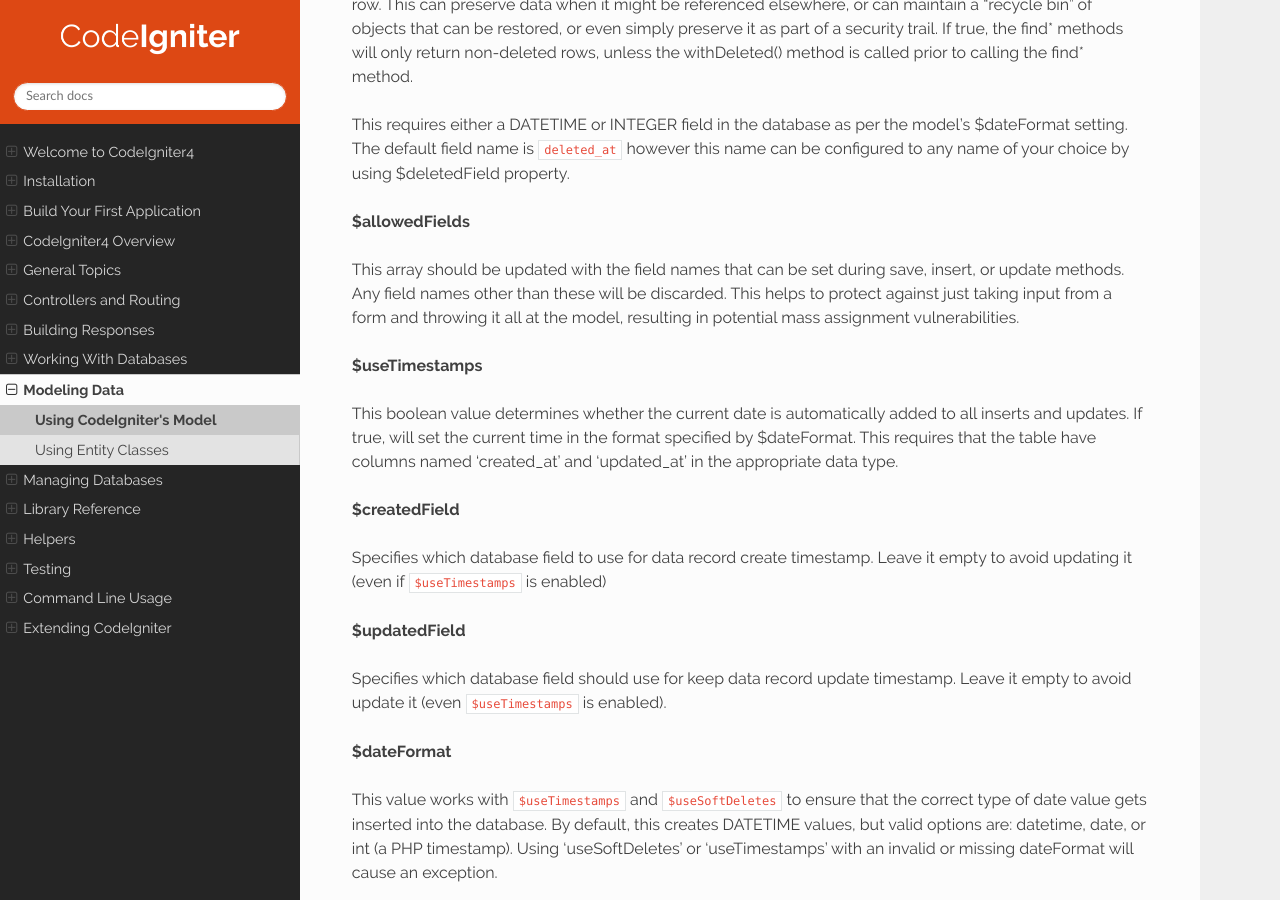
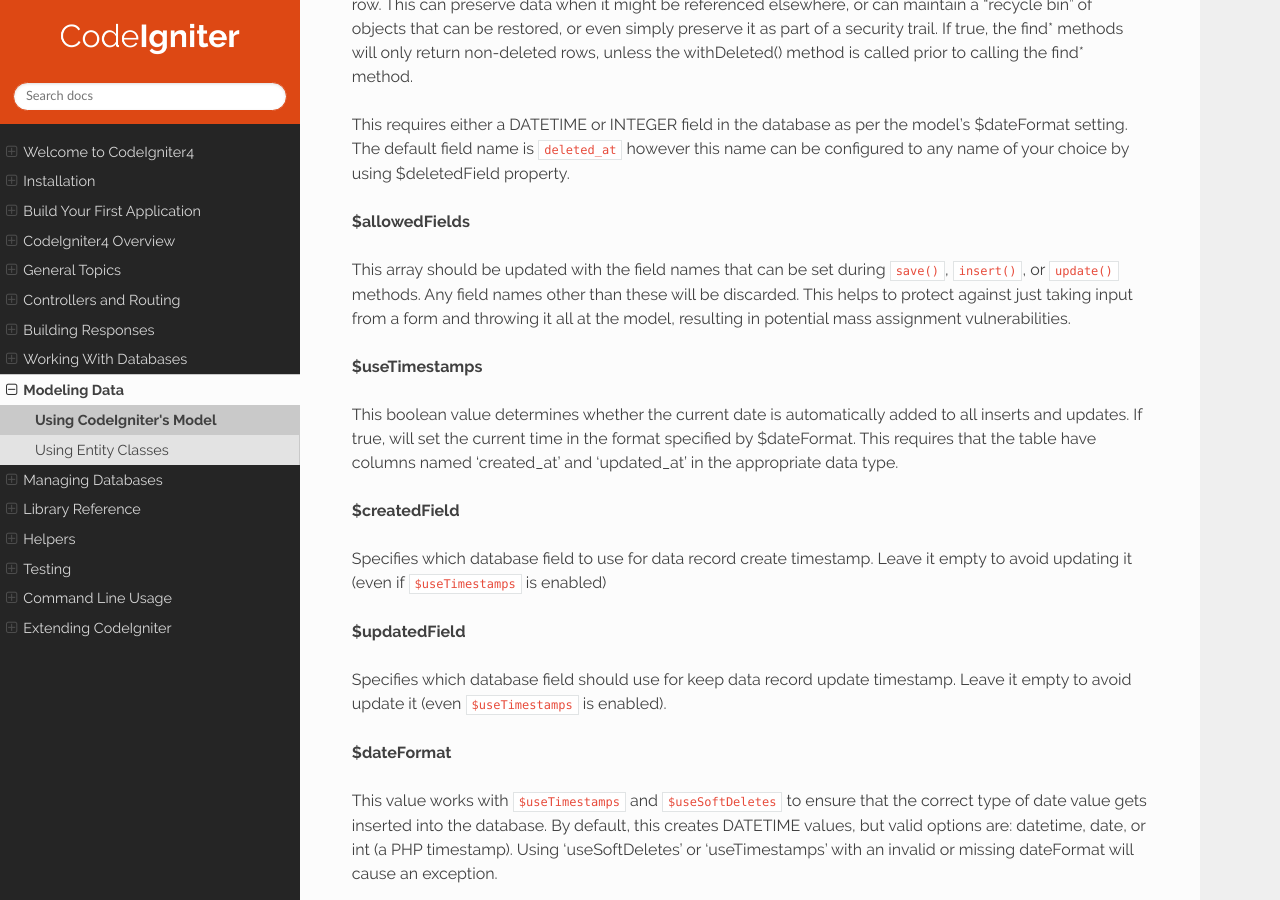
Before and after one commit to NEKOGET/ci4_user_guide_src, a Sphinx documentation site: the page built from source/models/model.rst, in a window 1280 px wide and 900 px high, scrolled down 4692 px. Built offline with Sphinx 7.4.7 and the Read the Docs theme 2.0.0, drawn with Linux system fonts in a browser that asks for light colours; some of the changed text lies outside the part shown.

```diff
--- a/source/models/model.rst
+++ b/source/models/model.rst
@@ -201,8 +201,8 @@ configured to any name of your choice by using $deletedField property.
 
 **$allowedFields**
 
-This array should be updated with the field names that can be set during save, insert, or
-update methods. Any field names other than these will be discarded. This helps to protect
+This array should be updated with the field names that can be set during ``save()``, ``insert()``, or
+``update()`` methods. Any field names other than these will be discarded. This helps to protect
 against just taking input from a form and throwing it all at the model, resulting in
 potential mass assignment vulnerabilities.
 
@@ -268,8 +268,8 @@ Working With Data
 Finding Data
 ------------
 
-Several functions are provided for doing basic CRUD work on your tables, including find(),
-insert(), update(), delete() and more.
+Several functions are provided for doing basic CRUD work on your tables, including ``find()``,
+``insert()``, ``update()``, ``delete()`` and more.
 
 **find()**
 
@@ -285,7 +285,7 @@ of just one::
     $users = $userModel->find([1,2,3]);
 
 If no parameters are passed in, will return all rows in that model's table, effectively acting
-like findAll(), though less explicit.
+like ``findAll()``, though less explicit.
 
 **findColumn()**
 
```
